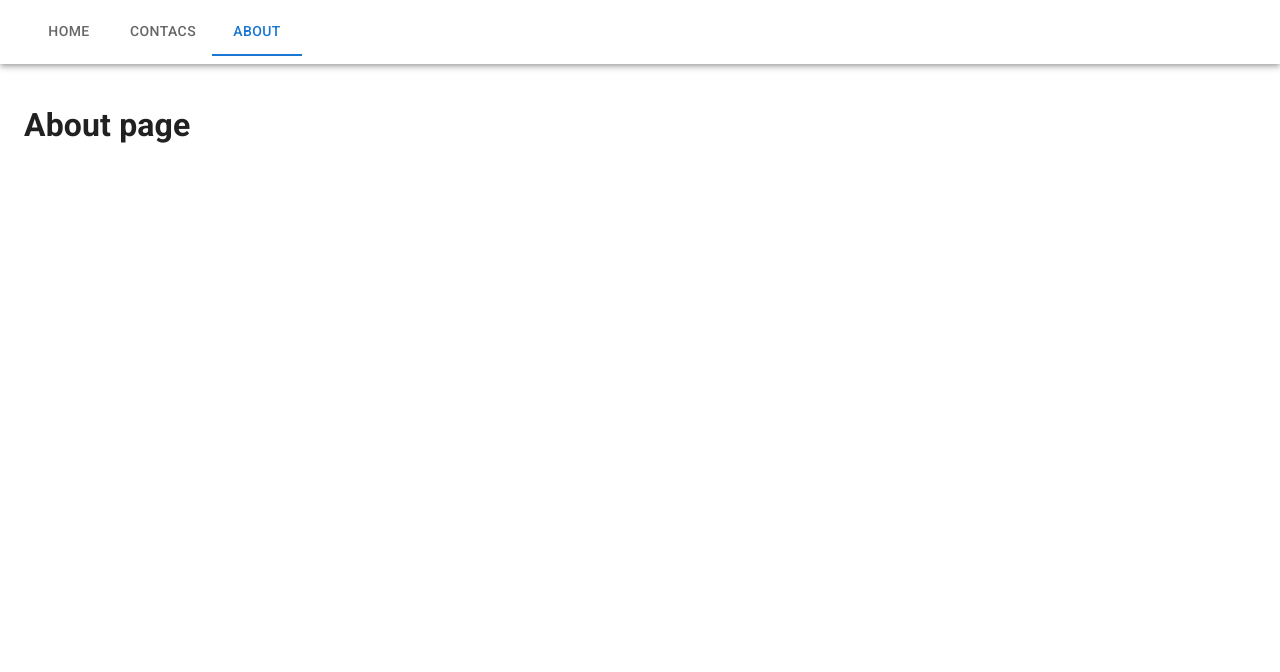
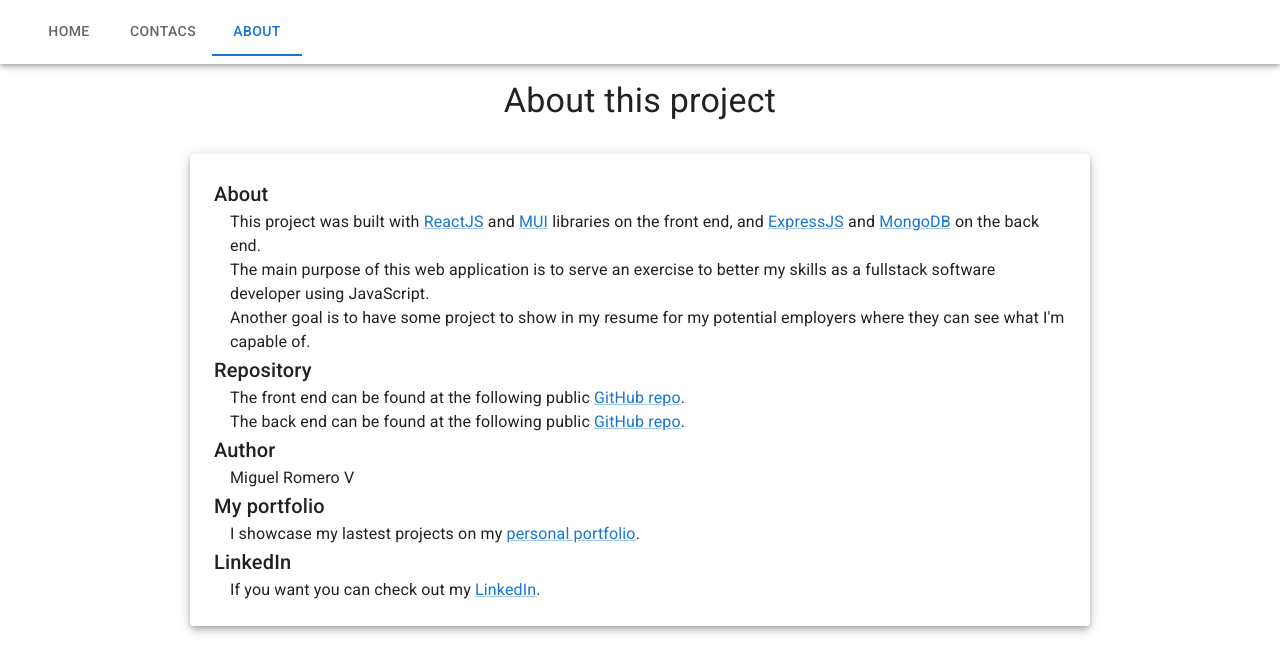
Before and after one commit to Miguelrom/contacts-mui, a React (Vite) app: page /about in a window 1280 px wide. Shown: the top 672 px of the page. Built offline with nearby package versions, Linux system fonts and the light colour scheme.

Commit message:
Add project description in About page

```diff
--- /dev/null
+++ b/src/components/ProjectDescription.jsx
@@ -0,0 +1,36 @@
+import { Typography, Paper, Link } from "@mui/material";
+
+export default function ProjectDescription() {
+  return (
+    <Paper
+        elevation={5}
+        sx={{ maxWidth: 900, mx: "auto", padding: 3 }}
+      >
+        <Typography variant="h6" component="h4" >About</Typography>
+        <Typography component="p" sx={{ paddingLeft: 2, fontSize: 16 }} >
+          This project was built with <Link href="https://react.dev/" target="_blank">ReactJS</Link> and <Link href="https://mui.com/" target="_blank">MUI</Link> libraries
+          on the front end, and <Link href="https://expressjs.com/" target="_blank">ExpressJS</Link> and <Link href="https://www.mongodb.com/" target="_blank">MongoDB</Link> on
+          the back end. <br />
+          The main purpose of this web application is to serve an exercise to better my skills as a fullstack software developer using JavaScript. <br />
+          Another goal is to have some project to show in my resume for my potential employers where they can see what I&apos;m capable of.
+        </Typography>
+        <Typography variant="h6" component="h4" >Repository</Typography>
+        <Typography component="p" sx={{ paddingLeft: 2, fontSize: 16 }}>
+          The front end can be found at the following public <Link href="https://github.com/Miguelrom/contacts-mui" target="_blank" >GitHub repo</Link>. <br />
+          The back end can be found at the following public <Link href="https://github.com/Miguelrom/contacts-api" target="_blank" >GitHub repo</Link>.
+        </Typography>
+        <Typography variant="h6" component="h4" >Author</Typography>
+        <Typography component="p" sx={{ paddingLeft: 2, fontSize: 16 }} >
+          Miguel Romero V
+        </Typography>
+        <Typography variant="h6" component="h4" >My portfolio</Typography>
+        <Typography component="p" sx={{ paddingLeft: 2, fontSize: 16 }} >
+          I showcase my lastest projects on my <Link href="https://miguelrom.github.io/" target="_blank">personal portfolio</Link>.
+        </Typography>
+        <Typography variant="h6" component="h4" >LinkedIn</Typography>
+        <Typography component="p" sx={{ paddingLeft: 2, fontSize: 16 }} >
+          If you want you can check out my <Link href="https://www.linkedin.com/in/miguel-romero-v/" target="_blank">LinkedIn</Link>.
+        </Typography>
+      </Paper>
+  );
+}
--- a/src/pages/About.jsx
+++ b/src/pages/About.jsx
@@ -1,6 +1,19 @@
+import { Typography } from "@mui/material";
+import ProjectDescription from "../components/ProjectDescription";
+
 
 export default function About() {
   return (
-    <h1>About page</h1>
+    <>
+      <Typography
+        align="center"
+        variant="h4"
+        component="h1"
+        sx={{ marginBottom: 4 }}
+      >
+        About this project
+      </Typography>
+      <ProjectDescription />
+    </>
   );
 }
```
